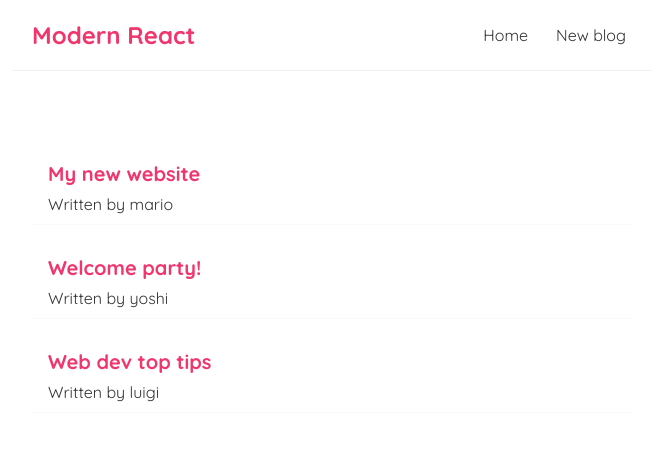
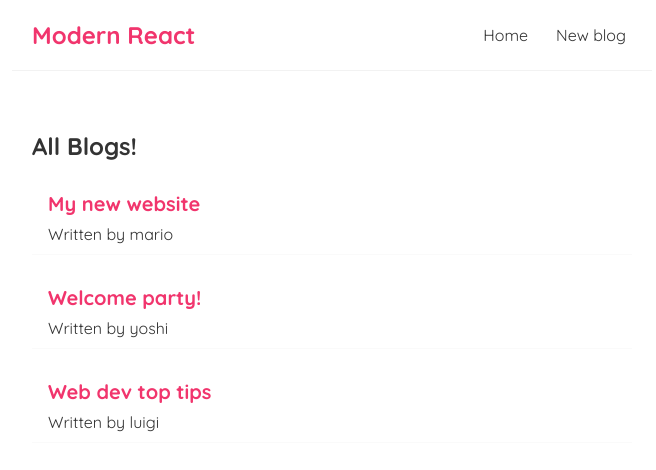
Before and after one commit to safaaeltom/Modern-REACT, a React (Vite) app: page / in a window 1280 px wide. Shown: the top 470 px of the page, without its empty margins (308-964 px from the left). Built offline with nearby package versions, Linux system fonts and the light colour scheme.

Commit message:
feat: pass data from parent component to child component using props

```diff
--- /dev/null
+++ b/src/BlogList.jsx
@@ -0,0 +1,19 @@
+const BlogList = (props) => {
+    const blogs = props.blogs;
+    const title = props.title;
+
+    return (
+        <div className="blog-list">
+            <h2>{title}</h2>
+            {blogs.map((blog) => (
+            <div className="blog-preview" key={blog.id}>
+                <h2>{blog.title}</h2>
+                <p>Written by {blog.author}</p>
+
+            </div>
+         ))}
+        </div>
+    );
+}
+
+export default BlogList;
--- a/src/Home.jsx
+++ b/src/Home.jsx
@@ -1,4 +1,5 @@
 import {useState} from 'react';
+import BlogList from './BlogList';
 
 const Home = () => {
     const [blogs, setBlogs] = useState([
@@ -9,13 +10,7 @@
 
     return (
         <div className="home">
-         {blogs.map((blog) => (
-            <div className="blog-preview" key={blog.id}>
-                <h2>{blog.title}</h2>
-                <p>Written by {blog.author}</p>
-
-            </div>
-         ))}
+            <BlogList blogs={blogs} title="All Blogs!"/>
         </div>
      );
 }
```
